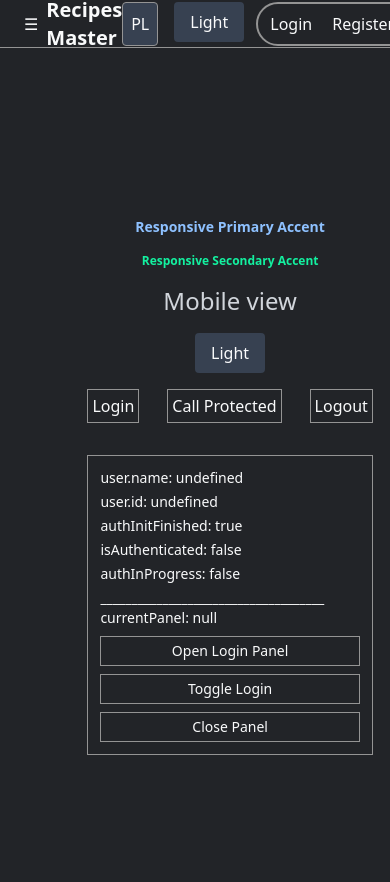
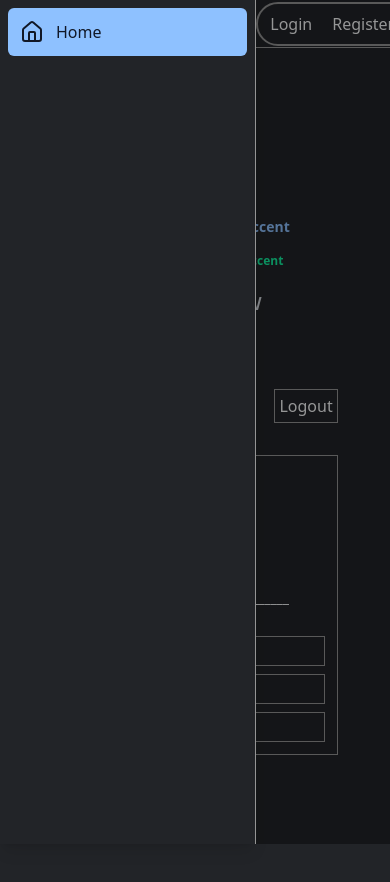
Before and after one commit to HeatGub/Recipes, a React (Vite) app in the folder frontend/: page / in a window 390 px wide. Shown: the top 882 px of the page. Before the commit the page ends 844 px from the top, so only its background shows below. Built offline with nearby package versions, Linux system fonts and the light colour scheme; no server answers.

Commit message:
Improve sidebar and layout responsiveness, add section buttons  to account settings page

```diff
--- a/frontend/package.json
+++ b/frontend/package.json
@@ -15,6 +15,7 @@
     "axios": "^1.13.2",
     "clsx": "^2.1.1",
     "i18next": "^25.7.3",
+    "lucide-react": "^0.563.0",
     "react": "^19.2.0",
     "react-dom": "^19.2.0",
     "react-hook-form": "^7.71.1",
--- a/frontend/src/components/Sidebar.tsx
+++ b/frontend/src/components/Sidebar.tsx
@@ -3,34 +3,44 @@ import { useTranslation } from "react-i18next"
 import clsx from "clsx"
 import { ROUTES } from "@/router"
 import { useAuth } from "../auth/useAuth"
+import { HomeIcon, Wrench } from "lucide-react" // Example icons
 
-export function Sidebar() {
+interface SidebarProps {
+  sidebarOpen: boolean
+}
+
+export function Sidebar({ sidebarOpen }: SidebarProps) {
   const { t } = useTranslation()
   const { isAuthenticated } = useAuth()
 
-  const SECTIONS: { path: string; label: string; visible: boolean }[] = [
-    { path: ROUTES.home, label: t("sidebar.home"), visible: true },
-    { path: ROUTES.accountSettings, label: t("sidebar.account_settings"), visible: isAuthenticated },
+  const SECTIONS: { path: string; label: string; icon: React.ReactNode; visible: boolean }[] = [
+    { path: ROUTES.home, label: t("sidebar.home"), icon: <HomeIcon className="h-6 w-6" />, visible: true },
+    {
+      path: ROUTES.accountSettings,
+      label: t("sidebar.account_settings"),
+      icon: <Wrench className="h-6 w-6" />,
+      visible: isAuthenticated,
+    },
   ]
 
   return (
-    <>
-      {SECTIONS
-      .filter((section) => section.visible)
-      .map((section) => (
+    <nav className="flex flex-col space-y-1 p-2">
+      {SECTIONS.filter((section) => section.visible).map((section) => (
         <NavLink
           key={section.path}
           to={section.path}
           className={({ isActive }) =>
             clsx(
-              "block w-full px-4 py-3 text-left font-medium transition",
-              isActive ? "bg-(--accent-primary) text-(--text-inverted)" : "hover:bg-(--bg-secondary)"
+              "flex items-center gap-3 rounded-md p-3 transition-colors",
+              isActive ? "bg-(--accent-primary) text-(--text-inverted)" : "text-text-primary hover:bg-(--bg-secondary)"
             )
           }
+          title={!sidebarOpen ? section.label : undefined} // Tooltip when collapsed
         >
-          {section.label}
+          {section.icon}
+          {sidebarOpen && <span className="whitespace-nowrap">{section.label}</span>}
         </NavLink>
       ))}
-    </>
+    </nav>
   )
 }
--- a/frontend/src/layouts/AppLayout.tsx
+++ b/frontend/src/layouts/AppLayout.tsx
@@ -4,33 +4,41 @@ import { Header } from "../components/Header"
 import { Outlet } from "react-router-dom"
 
 export function AppLayout() {
-  const [sidebarOpen, setSidebarOpen] = useState(false)
+  const [sidebarOpen, setSidebarOpen] = useState(true)
 
   return (
-    <div className="min-h-screen">
-      <div className="flex h-screen overflow-hidden">
+    <div className="min-h-screen flex flex-col">
+      <div className="flex flex-1 h-screen overflow-hidden">
+
         {/* Mobile overlay */}
         {sidebarOpen && (
           <div className="fixed inset-0 z-40 md:hidden">
-            <div className="absolute inset-0 bg-black/40" onClick={() => setSidebarOpen(false)} />
-            <aside className="absolute top-0 left-0 h-full w-64 border-r bg-(--bg-primary)">
-              <Sidebar />
+            <div
+              className="absolute inset-0 bg-black/40"
+              onClick={() => setSidebarOpen(false)}
+            />
+            <aside className="absolute top-0 left-0 h-full w-64 border-r bg-(--bg-primary) shadow-lg transition-transform duration-200">
+              <Sidebar sidebarOpen={sidebarOpen}/>
             </aside>
           </div>
         )}
 
-        {/* Desktop sidebar */}
+        {/* Desktop / tablet sidebar */}
         <aside
-          className={`hidden flex-col border-r bg-(--bg-primary) transition-[width] duration-200 ease-in-out md:flex ${sidebarOpen ? "w-64" : "w-0 overflow-hidden"} `}
+          className={`hidden md:flex md:flex-col border-r bg-(--bg-primary) transition-[width] duration-300 ease-in-out ${
+            sidebarOpen ? "w-64" : "w-16"
+          }`}
         >
-          {sidebarOpen && <Sidebar />}
+          <Sidebar sidebarOpen={sidebarOpen}/>
         </aside>
 
-        {/* Main area */}
-        <div className="flex flex-1 flex-col">
-          <Header sidebarOpen={sidebarOpen} onToggleSidebar={() => setSidebarOpen((v) => !v)} />
-
-          <main className="flex-1 overflow-y-auto p-4 md:p-6">
+        {/* Main content */}
+        <div className="flex flex-1 flex-col overflow-hidden min-w-0">
+          <Header
+            sidebarOpen={sidebarOpen}
+            onToggleSidebar={() => setSidebarOpen((v) => !v)}
+          />
+          <main className="overflow-y-auto p-4 md:p-6 bg-(--bg-primary)">
             <Outlet />
           </main>
         </div>
--- a/frontend/src/locales/en/common.json
+++ b/frontend/src/locales/en/common.json
@@ -21,7 +21,11 @@
     "password": "Password",
     "password_confirm": "Confirm Password",
     "create_account": "Create Account",
-    "account_settings": "Account Settings"
+    "account_settings": "Account Settings",
+    "change_username": "Change Username",
+    "change_email" : "Change E-mail",
+    "change_password" : "Change Password",
+    "delete_account" : "Delete Account"
   },
   "notFound": {
     "title": "404 - Page Not Found",
--- a/frontend/src/locales/pl/common.json
+++ b/frontend/src/locales/pl/common.json
@@ -21,7 +21,11 @@
     "password": "Hasło",
     "password_confirm": "Potwierdź Hasło",
     "create_account": "Stwórz Konto",
-    "account_settings": "Ustawienia Konta"
+    "account_settings": "Ustawienia Konta",
+    "change_username": "Zmień Login",
+    "change_email" : "Zmień E-mail",
+    "change_password" : "Zmień Hasło",
+    "delete_account" : "Usuń Konto"
   },
   "notFound": {
     "title": "404 - Strona nie znaleziona",
--- a/frontend/src/pages/AccountSettings.tsx
+++ b/frontend/src/pages/AccountSettings.tsx
@@ -1,3 +1,58 @@
+import { useState } from "react"
+import { useTranslation } from "react-i18next"
+
 export function AccountSettings() {
-  return <h1 className="text-center font-bold">Acount Settings Page</h1>
+  const [activeTab, setActiveTab] = useState("change_username")
+  const { t } = useTranslation()
+
+  const tabs = [
+    { id: "change_username", label: t("account.change_username") },
+    { id: "change_password", label: t("account.change_password") },
+    { id: "change_email", label: t("account.change_email") },
+    { id: "delete_account", label: t("account.delete_account") },
+    { id: "placeholder_1", label: "Placeholder 1" },
+    { id: "placeholder_2", label: "Placeholder 2" },
+  ]
+
+  const renderTabContent = () => {
+    switch (activeTab) {
+      case "change_username":
+        return <div>Form to change username</div>
+      case "change_password":
+        return <div>Form to change password</div>
+      case "change_email":
+        return <div>Form to change email</div>
+      case "delete_account":
+        return <div>Delete account</div>
+      case "placeholder_1":
+        return <div>Placeholder 1 settings</div>
+      case "placeholder_2":
+        return <div>Placeholder 2 settings</div>
+      default:
+        return null
+    }
+  }
+
+  return (
+    <div className="mx-auto max-w-7xl">
+      <div className="mb-3 flex w-full flex-col gap-2 border-b pb-3 md:flex-row md:flex-wrap">
+        {tabs.map((tab) => (
+          <button
+            key={tab.id}
+            className={`w-full min-w-0 rounded-md px-4 py-2 text-center font-medium wrap-break-word transition-colors md:flex-1 ${
+              activeTab === tab.id
+                ? "bg-(--accent-primary) text-(--text-inverted)"
+                : "bg-(--bg-secondary) text-(--text-primary) hover:bg-(--bg-tertiary)"
+            }`}
+            onClick={() => setActiveTab(tab.id)}
+          >
+            {tab.label}
+          </button>
+        ))}
+      </div>
+
+      {/* Content */}
+      <div className="rounded-md bg-(--bg-secondary) p-4 shadow-md">{renderTabContent()}</div>
+    </div>
+  )
 }
```
Also changed, not shown: 1 other file (tests, documents, lock files or other folders).
